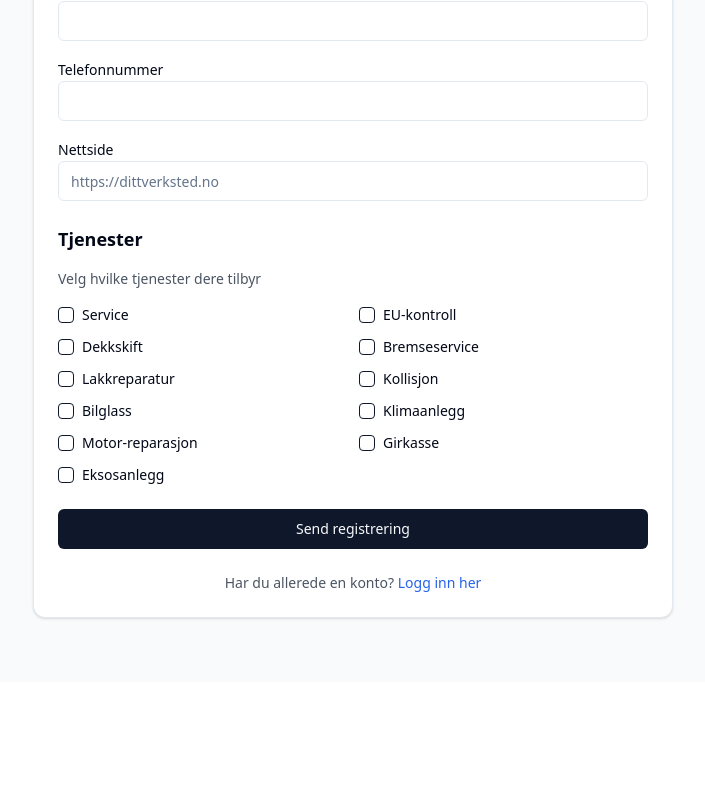
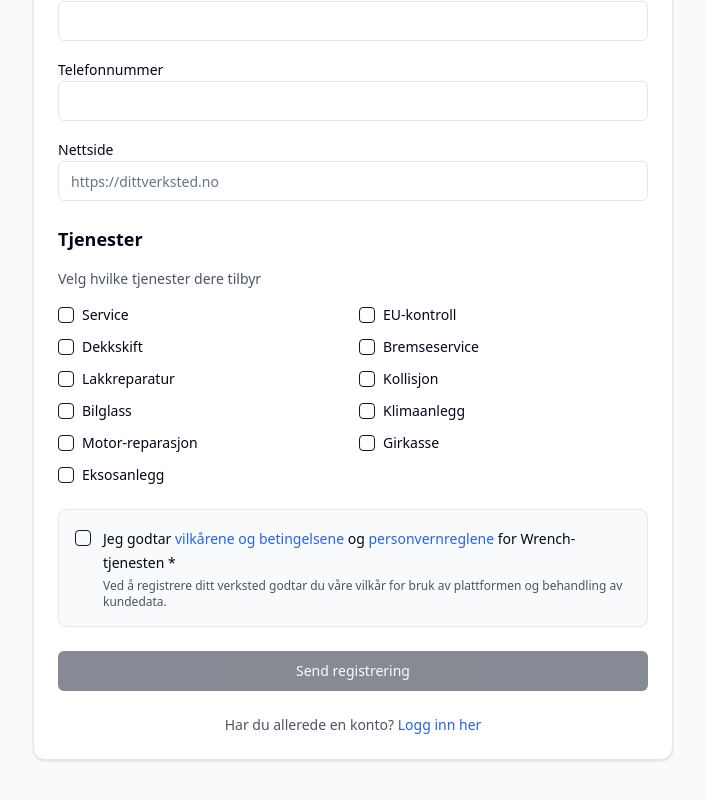
Before and after one commit to Backis11/bil-smart-tjenester, a React (Vite) app: page /workshop-register in a window 1280 px wide. Shown: the part 1017-1817 px from the top of the page, without its empty margins (287-992 px from the left). Before the commit the page ends 1699 px from the top, so only its background shows below. Built offline with nearby package versions, Linux system fonts and the light colour scheme.

Commit message:
Add terms and conditions checkbox
Adds a checkbox to the workshop registration form for accepting terms and conditions.

```diff
--- a/src/integrations/supabase/types.ts
+++ b/src/integrations/supabase/types.ts
@@ -692,7 +692,7 @@ export type Database = {
         Row: {
           address: string
           approval_number: number | null
-          certifications: string[]
+          certifications: string[] | null
           city: string
           contact_person: string | null
           created_at: string | null
@@ -717,7 +717,7 @@ export type Database = {
         Insert: {
           address: string
           approval_number?: number | null
-          certifications?: string[]
+          certifications?: string[] | null
           city: string
           contact_person?: string | null
           created_at?: string | null
@@ -742,7 +742,7 @@ export type Database = {
         Update: {
           address?: string
           approval_number?: number | null
-          certifications?: string[]
+          certifications?: string[] | null
           city?: string
           contact_person?: string | null
           created_at?: string | null
--- a/src/pages/WorkshopRegister.tsx
+++ b/src/pages/WorkshopRegister.tsx
@@ -1,4 +1,3 @@
-
 import { useState } from "react";
 import { Link, useNavigate } from "react-router-dom";
 import { Button } from "@/components/ui/button";
@@ -26,6 +25,7 @@ const WorkshopRegister = () => {
     website: "",
     services: [] as string[],
   });
+  const [acceptedTerms, setAcceptedTerms] = useState(false);
   const [isSubmitting, setIsSubmitting] = useState(false);
   const navigate = useNavigate();
   const { toast } = useToast();
@@ -47,6 +47,16 @@ const WorkshopRegister = () => {
 
   const handleSubmit = async (e: React.FormEvent) => {
     e.preventDefault();
+
+    if (!acceptedTerms) {
+      toast({
+        title: "Betingelser må godtas",
+        description: "Du må godta vilkårene og betingelsene for å fortsette.",
+        variant: "destructive",
+      });
+      return;
+    }
+
     setIsSubmitting(true);
 
     try {
@@ -243,7 +253,39 @@ const WorkshopRegister = () => {
                 </div>
               </div>
 
-              <Button type="submit" className="w-full" disabled={isSubmitting}>
+              {/* Vilkår og betingelser */}
+              <div className="space-y-4">
+                <div className="flex items-start space-x-3 p-4 border border-gray-200 rounded-lg bg-gray-50">
+                  <Checkbox
+                    id="terms"
+                    checked={acceptedTerms}
+                    onCheckedChange={(checked) => setAcceptedTerms(checked as boolean)}
+                    className="mt-1"
+                  />
+                  <div className="flex-1">
+                    <Label htmlFor="terms" className="text-sm font-medium cursor-pointer">
+                      Jeg godtar{" "}
+                      <Link to="/terms" className="text-blue-600 hover:underline" target="_blank">
+                        vilkårene og betingelsene
+                      </Link>
+                      {" "}og{" "}
+                      <Link to="/privacy" className="text-blue-600 hover:underline" target="_blank">
+                        personvernreglene
+                      </Link>
+                      {" "}for Wrench-tjenesten *
+                    </Label>
+                    <p className="text-xs text-gray-600 mt-1">
+                      Ved å registrere ditt verksted godtar du våre vilkår for bruk av plattformen og behandling av kundedata.
+                    </p>
+                  </div>
+                </div>
+              </div>
+
+              <Button
+                type="submit"
+                className="w-full"
+                disabled={isSubmitting || !acceptedTerms}
+              >
                 {isSubmitting ? "Sender registrering..." : "Send registrering"}
               </Button>
 
```
